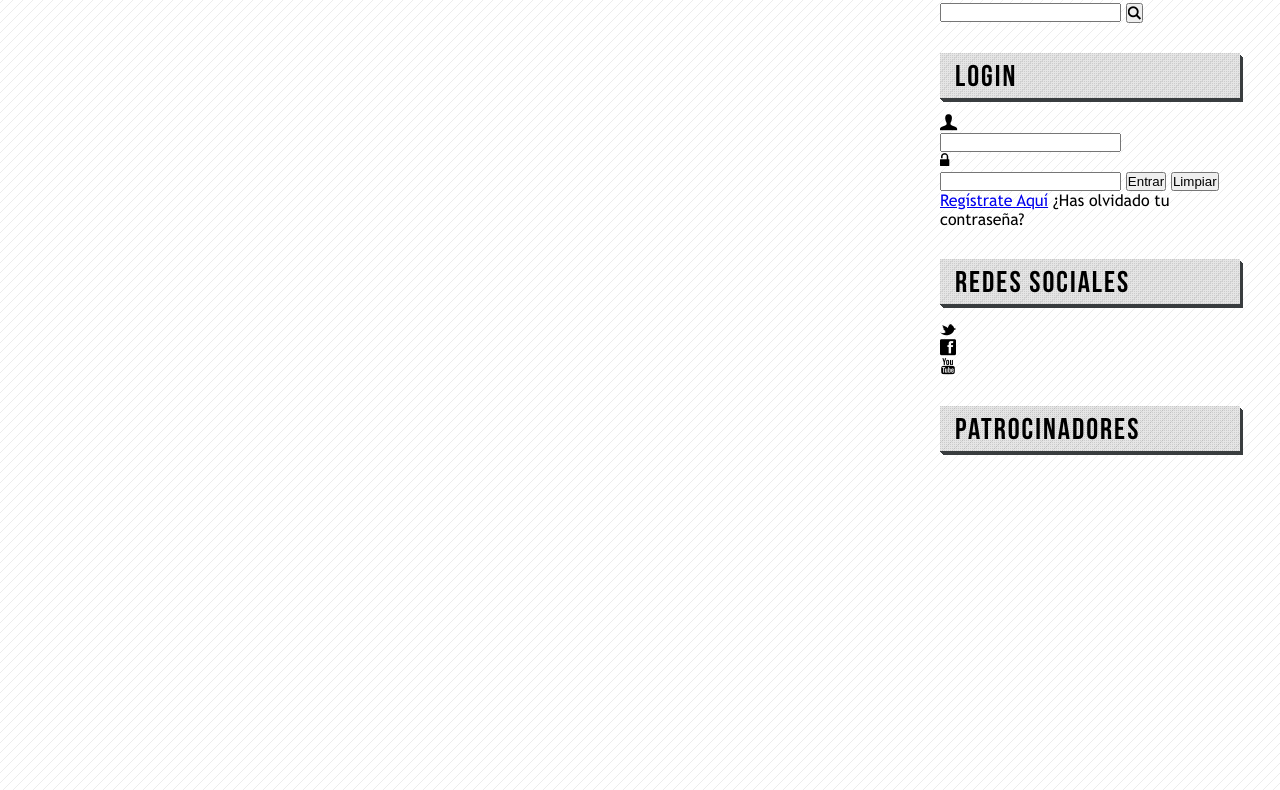
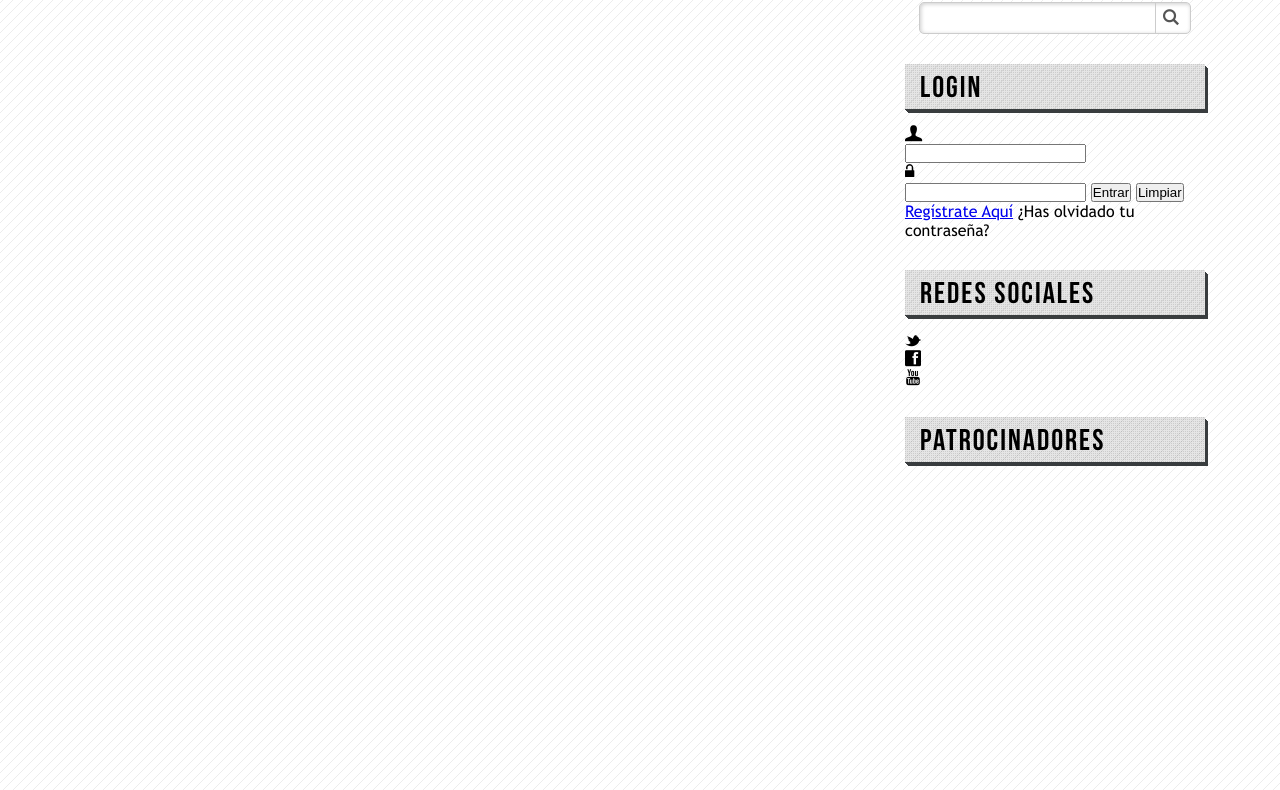
Before and after one commit to smorenom24/maquetacion_avanzada, a plain HTML site: page index.html in a window 1280 px wide. Shown: the part 677-1467 px from the top of the page. Drawn offline with Linux system fonts and the light colour scheme.

Commit message:
css buscador barra lateral done

```diff
--- a/css/style.css
+++ b/css/style.css
@@ -160,7 +160,8 @@ body{
     float: right;
     width: 300px;
     min-height: 1200px;
-    font-family: "TrebuchetMS"
+    font-family: "TrebuchetMS";
+    margin-right: 35px;
 }
 .titulo_barra_lateral{
     width: auto;
@@ -175,3 +176,38 @@ body{
     margin-bottom: 15px;
     line-height: 49px;
 }
+#search{
+    width: 90%;
+    height: 30px;
+    margin: 10px auto;
+    background-color: white;
+    border-radius: 5px;
+    border: 1px solid #ccc;
+    box-shadow: 1px 1px 4px #ccc inset;
+}
+#search >form> input[type="text"]{
+    width: 85%;
+    border: none;
+    padding-left: 5px;
+    background-color: transparent;
+    color: #ccc;
+    border-radius: 5px;
+    line-height: 30px;
+    float: left;
+}
+#search >form> input[type="button"]{
+    width: 10%;
+    cursor: pointer;
+    line-height: 30px;
+    font-size: 16px;
+    background-color: transparent;
+    border: none;
+    color: #555;
+    border-left: 1px solid #ccc;
+    padding-left: 5px;
+    float: left;
+    transition: all 200ms;
+}
+#search >form> input[type="text"]:focus{
+    color:#393d3f;
+}
```
